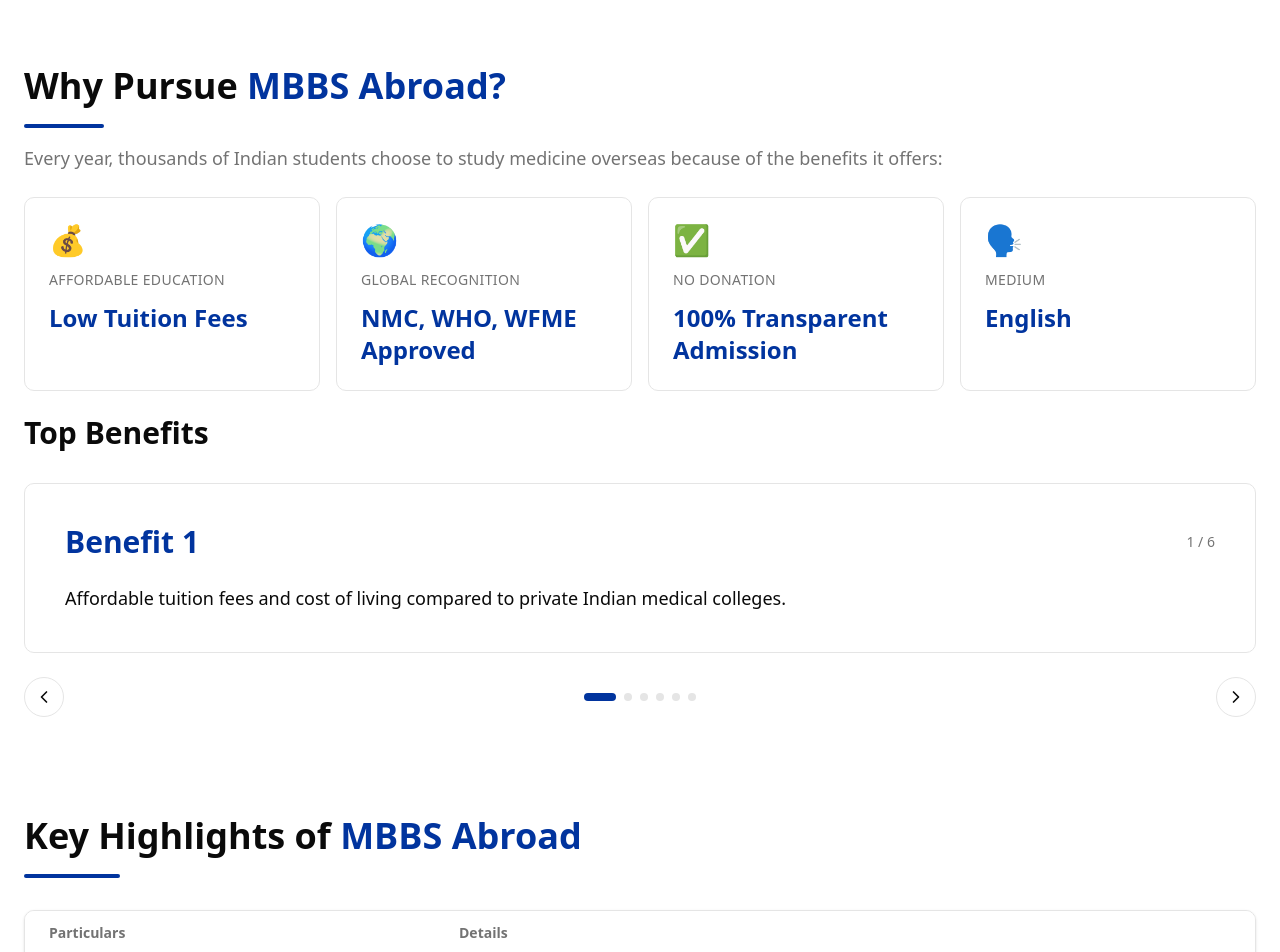
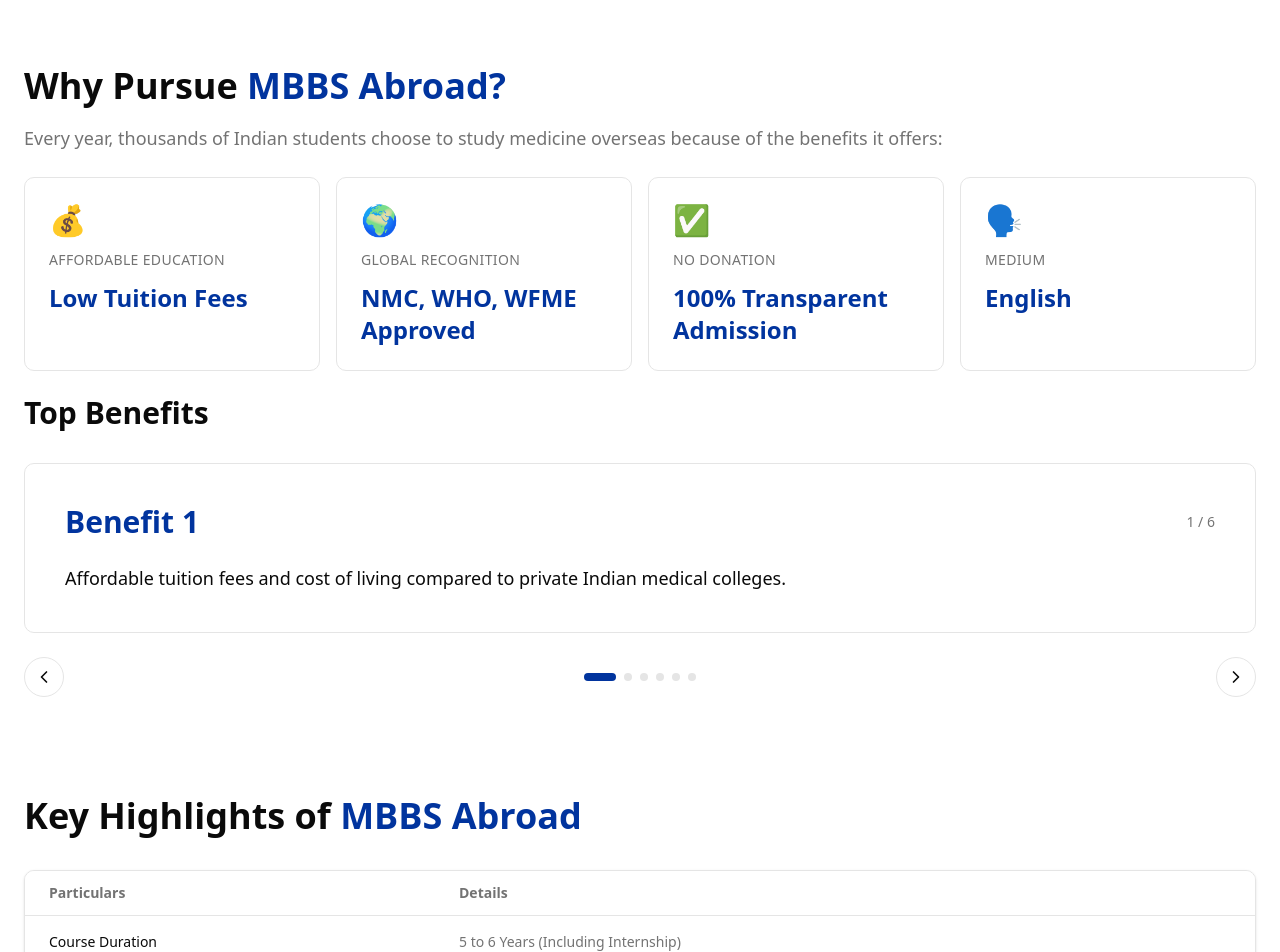
Before and after one commit to Ahmad5626/allaboutdoctor, a Next.js app: page /abroad/mbbs in a window 1280 px wide. Shown: the part 680-1632 px from the top of the page. Built offline with nearby package versions, Linux system fonts and the light colour scheme; no server answers.

Commit message:
Key Highlights of

```diff
--- a/src/components/abroad-mbbs/eligibility.jsx
+++ b/src/components/abroad-mbbs/eligibility.jsx
@@ -19,7 +19,7 @@ export default function Eligibility() {
           >
             Key Highlights of <span className="text-primary">MBBS Abroad</span>
           </h1>
-          <div className="h-1 w-24 bg-primary rounded-full"></div>
+
         </div>
 
         {/* Highlights Table */}
--- a/src/components/abroad-mbbs/overview.jsx
+++ b/src/components/abroad-mbbs/overview.jsx
@@ -41,7 +41,7 @@ export default function Overview() {
           >
             Why Pursue <span className="text-primary">MBBS Abroad?</span>
           </h1>
-          <div className="h-1 w-20 bg-primary rounded-full"></div>
+          {/* <div className="h-1 w-20 bg-primary rounded-full"></div> */}
 
           <p className="text-base md:text-lg text-muted-foreground leading-relaxed">
             Every year, thousands of Indian students choose to study medicine overseas because of the benefits it offers:
```
